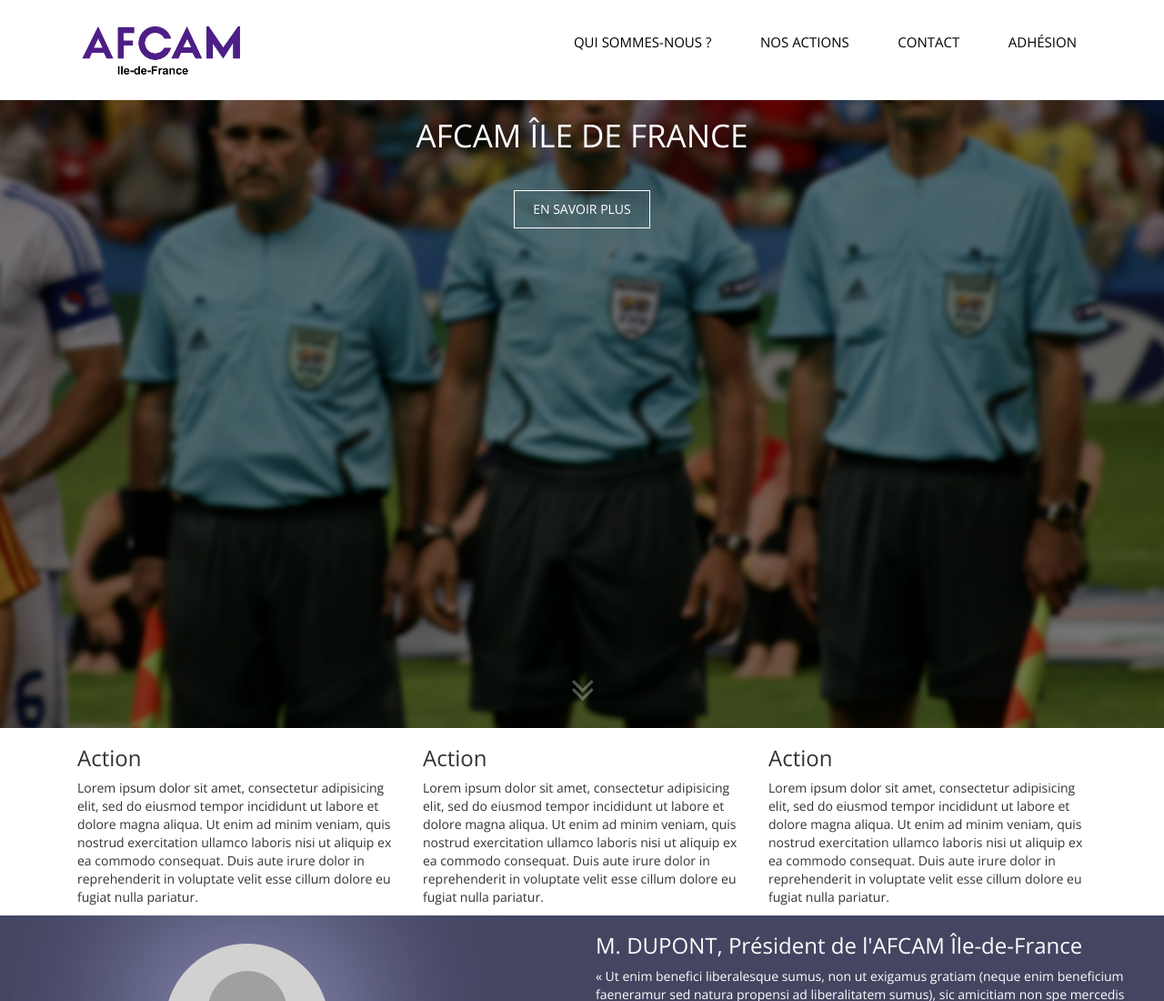
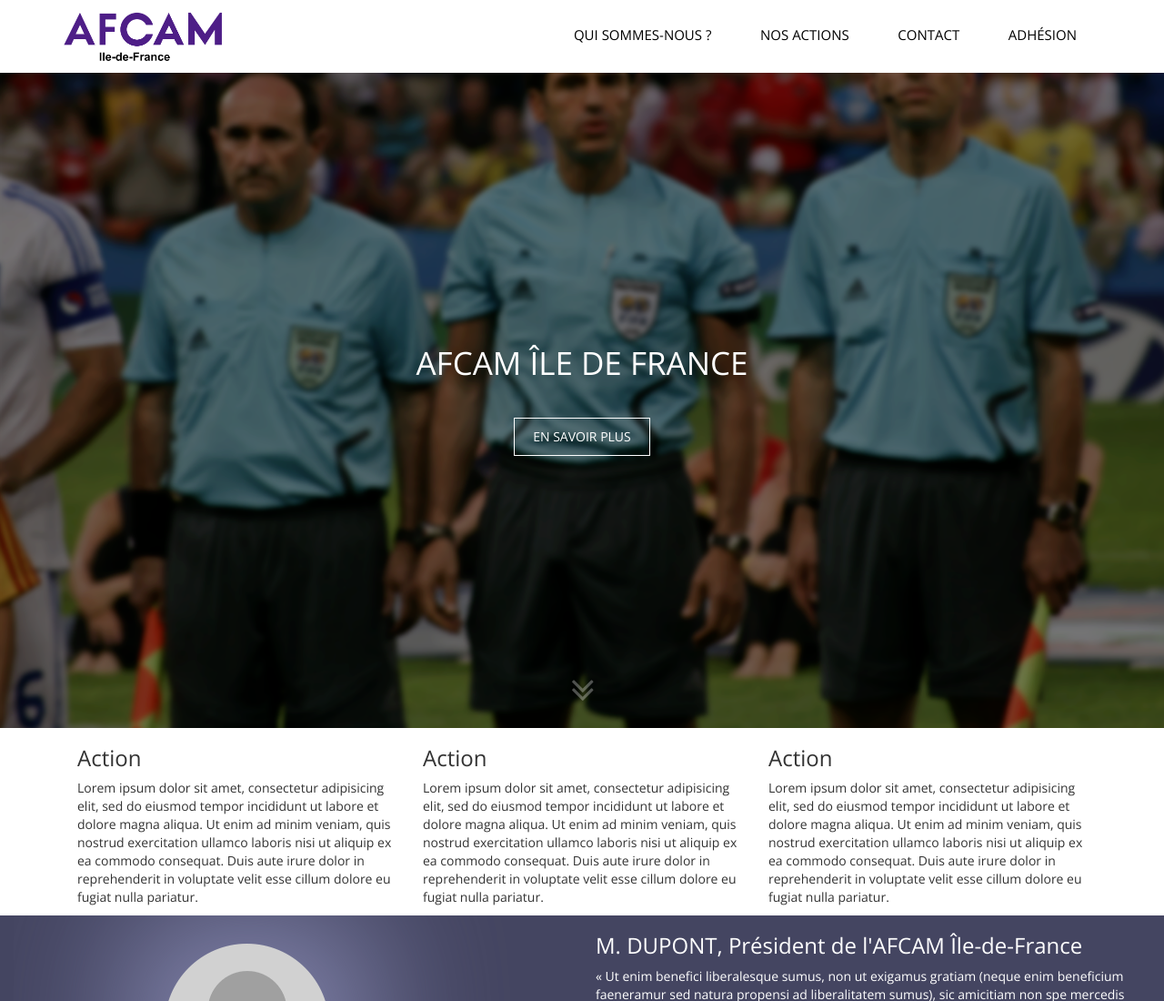
Before and after one commit to Lu-cile/AFCAM, a plain HTML site: page index.html in a window 1280 px wide. Shown: the top 1100 px of the page at 91% size. Drawn offline with nearby package versions, Linux system fonts and the light colour scheme.

Commit message:
changement css header

```diff
--- a/css/accueil.css
+++ b/css/accueil.css
@@ -1,5 +1,5 @@
+/* Hero */
 
-/* Hero */
 
 /*#blackOverlay {
   background-color: #000;
@@ -32,15 +32,14 @@
 }
 
 /* Texte bannière */
+
 #bannerText {
-
+  margin-top: 300px;
 }
-
 #banner h1 {
   font-size: 2.5em;
   color: #FFF;
 }
-
 #banner button {
   background: none;
   border: 1px solid #FFF;
@@ -49,7 +48,6 @@
   color: #FFF;
   padding: 10px 20px;
 }
-
 .fa-angle-double-down {
   position: absolute;
   left: 49%;
@@ -62,12 +60,12 @@
   animation: glow 4s infinite;
 }
 
-
 /* Actions */
 
 #actions {
   background-color: #FFF;
 }
+
 /*** CITATION ***/
 
 #citation {
@@ -77,9 +75,10 @@
 #text {
   height: 100%;
 }
-#citation #text, #portrait{
+#citation #text, #portrait {
   background-color: #444561;
 }
+
 /*** Partenaires ***/
 
 #partenaires {
--- a/css/main.css
+++ b/css/main.css
@@ -13,7 +13,10 @@ header {
 /* Logo */
 
 #logo {
-  float: left;
+  display: inline-block;
+}
+#logo a {
+  padding: 0px;
   margin-top: 10px;
 }
 #logo img {
@@ -22,9 +25,12 @@ header {
 
 /* NavBar */
 
-header #navContainer {
+#navContainer {
   float: right;
-  margin-top: 20px;
+}
+#navContainer nav {
+  margin-top: 12px;
+  margin-bottom: 0px;
 }
 header a {
   color: #000;
@@ -93,19 +99,15 @@ footer {
   background-color: #e4e4e4;
   padding: 30px 0px 20px 0px;
 }
-
 #footerLogo img {
   height: 120px;
 }
-
 footer span {
   color: #999999;
 }
-
 footer a {
   color: #000;
 }
-
 #footerMenu {
   margin-bottom: 5%;
 }
```
Also changed, not shown: index.html (+3 -3 lines).
